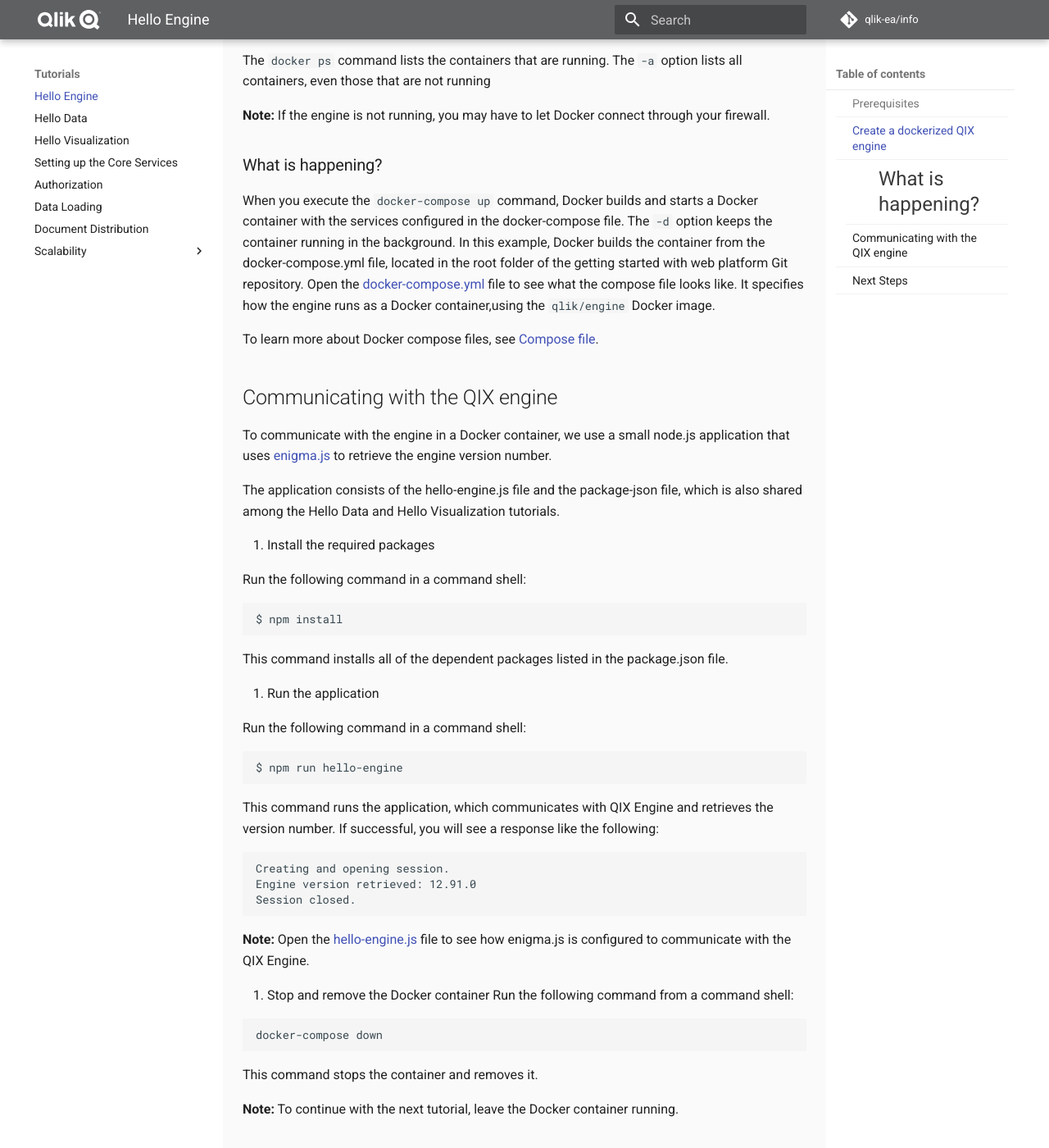
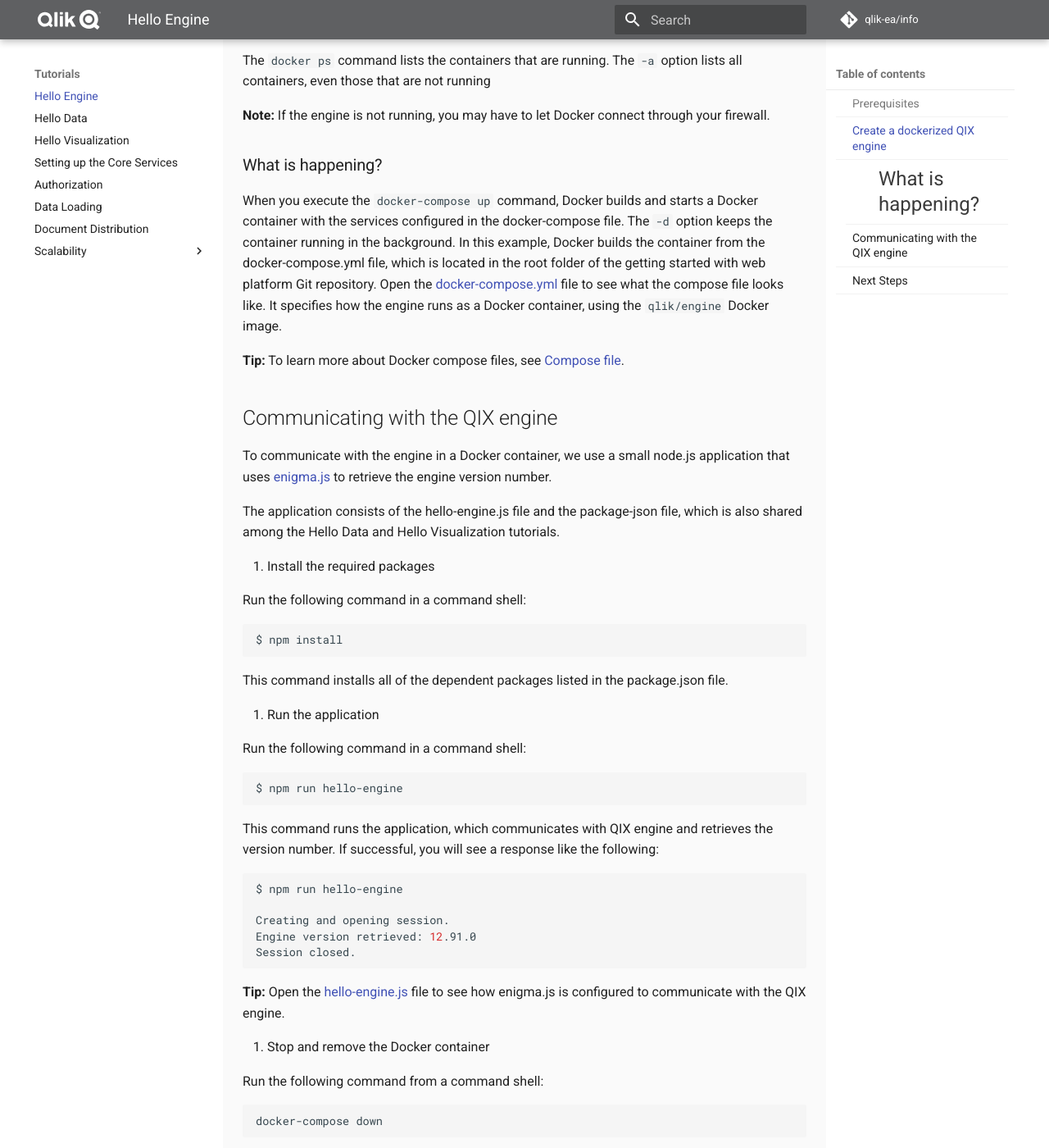
Before and after one commit to qlik-oss/core-website, an MkDocs documentation site: the page built from docs/tutorials/hello-engine.md, in a window 1280 px wide and 1400 px high, scrolled down 888 px. Shown: the whole window at 82% size. Built offline with MkDocs 1.6.1 and Material for MkDocs 9.7.7, drawn with Linux system fonts in a browser that asks for light colours; comment, search, counter and statistics services are not loaded; old or Windows-style settings are respelled for this version of MkDocs; some of the changed text lies outside the part shown.

Commit message:
Language edit

````diff
--- a/docs/tutorials/hello-engine.md
+++ b/docs/tutorials/hello-engine.md
@@ -36,10 +36,10 @@
 
 ### What is happening?
 
-When you execute the `docker-compose up` command, Docker builds and starts a Docker container with the services configured in the docker-compose file. The `-d` option keeps the container running in the background. In this example, Docker builds the container from the docker-compose.yml file, located in the root folder of the getting started with web platform Git repository. Open the [docker-compose.yml](https://github.com/qlik-ea/getting-started-with-web-platform/blob/master/docker-compose.yml) file to see what the compose file looks like. It
-specifies how the engine runs as a Docker container,using the `qlik/engine` Docker image.
+When you execute the `docker-compose up` command, Docker builds and starts a Docker container with the services configured in the docker-compose file. The `-d` option keeps the container running in the background. In this example, Docker builds the container from the docker-compose.yml file, which is located in the root folder of the getting started with web platform Git repository. Open the [docker-compose.yml](https://github.com/qlik-ea/getting-started-with-web-platform/blob/master/docker-compose.yml) file to see what the compose file looks like. It
+specifies how the engine runs as a Docker container, using the `qlik/engine` Docker image.
 
-To learn more about Docker compose files, see [Compose file](https://docs.docker.com/compose/compose-file/).
+**Tip:** To learn more about Docker compose files, see [Compose file](https://docs.docker.com/compose/compose-file/).
 
 ## Communicating with the QIX engine
 
@@ -63,18 +63,21 @@
 ```bash
 $ npm run hello-engine
 ```
-This command runs the application, which communicates with QIX Engine and retrieves the version number. If successful, you will see a response like the following:
+This command runs the application, which communicates with QIX engine and retrieves the version number. If successful, you will see a response like the following:
 
-```
+```bash
+$ npm run hello-engine
+
 Creating and opening session.
 Engine version retrieved: 12.91.0
 Session closed.
 ```
 
-**Note:** Open the [hello-engine.js](https://github.com/qlik-ea/getting-started-with-web-platform/blob/master/src/hello-engine/hello-engine.js)
-file to see how enigma.js is configured to communicate with the QIX Engine.
+**Tip:** Open the [hello-engine.js](https://github.com/qlik-ea/getting-started-with-web-platform/blob/master/src/hello-engine/hello-engine.js)
+file to see how enigma.js is configured to communicate with the QIX engine.
 
 3. Stop and remove the Docker container
+
 Run the following command from a command shell:
 
 ```bash
````
Also changed, not shown: other parts of docs/tutorials/hello-engine.md (+4 -4 lines).
